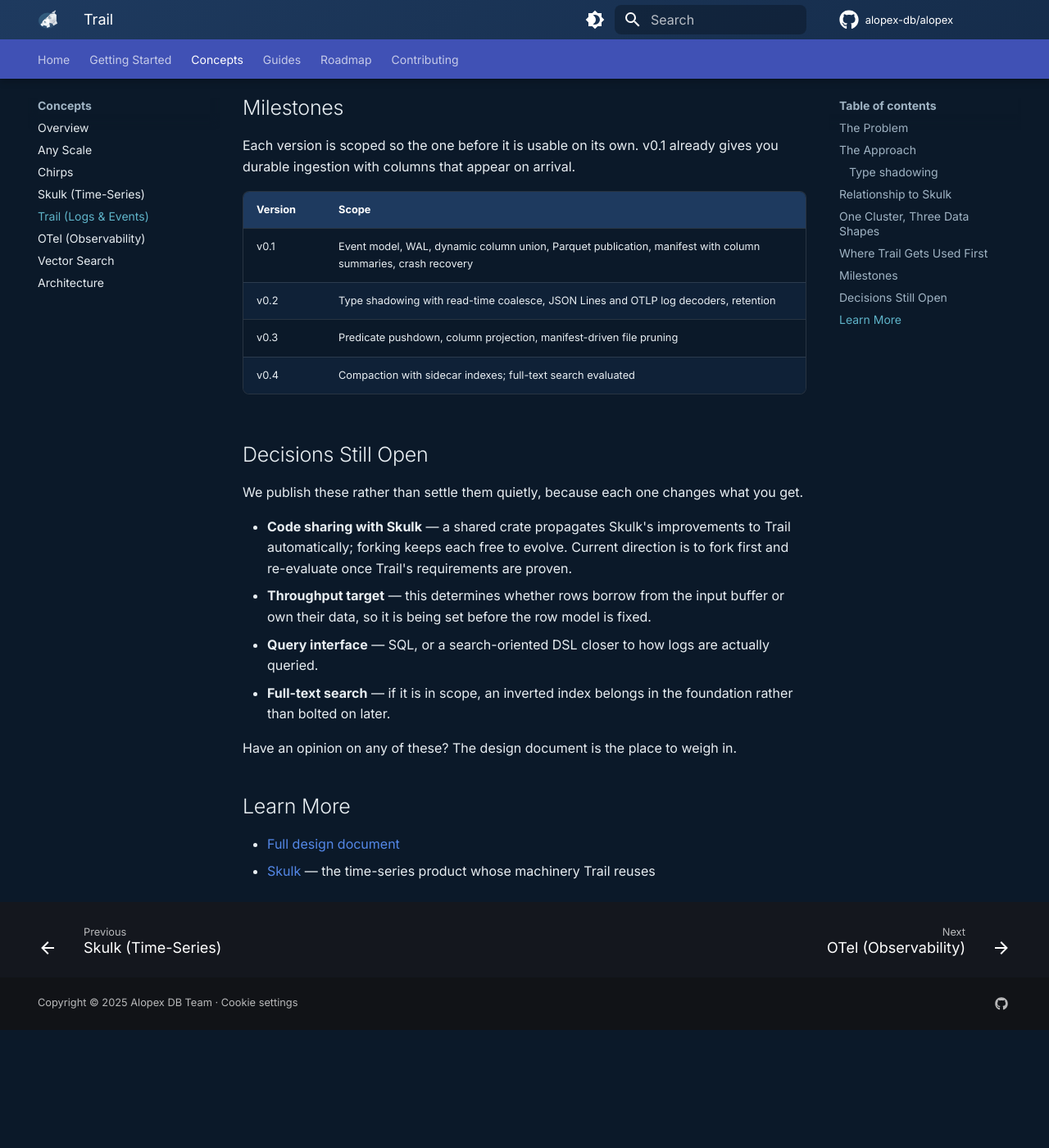
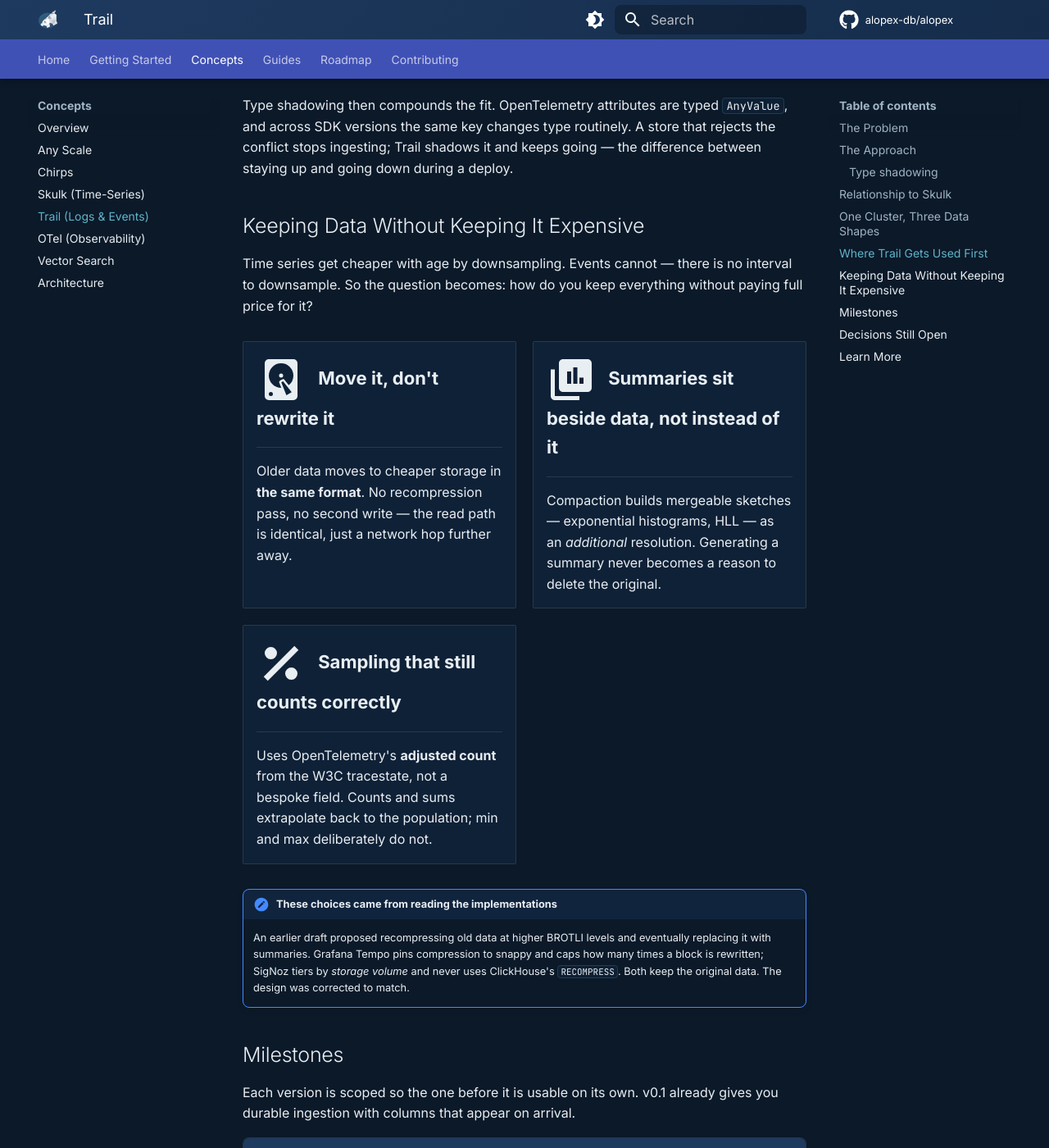
Before and after one commit to alopex-db/alopex-db.github.io, an MkDocs documentation site: the page built from docs/concepts/trail.md, in a window 1280 px wide and 1400 px high, scrolled down 3919 px. Shown: the whole window at 82% size. Built offline with MkDocs 1.6.1 and Material for MkDocs 9.7.7, drawn with Linux system fonts in a browser that asks for light colours; comment, search, counter and statistics services are not loaded; before the commit the page ends 5175 px from its top, so only the background shows below that; some of the changed text lies outside the part shown.

Commit message:
docs(site): Trail の保持・統計を参照実装の調査結果に合わせて改訂
- 「Keeping Data Without Keeping It Expensive」節を追加。イベントは
  ダウンサンプルできないため、形式を変えずに媒体を移す / サマリは
  元データの隣に置く / OTel の adjusted count で正しく数える、の3点を提示
- 初版が Tempo・SigNoz の実装に反証された経緯を注記として明示。
  再圧縮階層と Summary-only 置換は撤回した
- 型シャドーイングに @json 逃げ道の説明を追加。AnyValue は要素ごとに
  型の異なる配列を許すため、逃げ道がなければ取り込みが止まる
- Decisions Still Open に「compaction 時のスケッチ生成に前例がない」点を
  追加（SigNoz が未実装であるとコード中に明記している）

mkdocs build --strict 通過。

Co-Authored-By: Claude Opus 5 (1M context) <noreply@anthropic.com>

```diff
--- a/docs/concepts/trail.md
+++ b/docs/concepts/trail.md
@@ -97,6 +97,13 @@ the conflict is resolved at read time instead of write time.
 This is what "late-bound schema" means in practice: **type mismatch is a read
 concern, not an ingestion error.**
 
+Primitives get their own shadow column — `@str`, `@i64`, `@f64`, `@bool`,
+`@bytes`. Anything that doesn't fit one, such as a nested map or a
+mixed-type array, falls back to `@json`. That escape hatch is not optional:
+OpenTelemetry's `AnyValue` permits arrays whose elements differ in type, and
+without somewhere to put them, ingestion stops. Tempo solves this the same
+way, with a `ValueUnsupported` column holding JSON.
+
 ## Relationship to Skulk
 
 Trail is not a fork of Skulk's purpose — it is a reuse of Skulk's machinery.
@@ -175,6 +182,48 @@ Type shadowing then compounds the fit. OpenTelemetry attributes are typed
 store that rejects the conflict stops ingesting; Trail shadows it and keeps
 going — the difference between staying up and going down during a deploy.
 
+## Keeping Data Without Keeping It Expensive
+
+Time series get cheaper with age by downsampling. Events cannot — there is no
+interval to downsample. So the question becomes: how do you keep everything
+without paying full price for it?
+
+<div class="grid cards" markdown>
+
+-   :material-harddisk:{ .lg .middle } **Move it, don't rewrite it**
+
+    ---
+
+    Older data moves to cheaper storage in **the same format**. No
+    recompression pass, no second write — the read path is identical, just
+    a network hop further away.
+
+-   :material-chart-box-multiple:{ .lg .middle } **Summaries sit beside data, not instead of it**
+
+    ---
+
+    Compaction builds mergeable sketches — exponential histograms, HLL — as
+    an *additional* resolution. Generating a summary never becomes a reason
+    to delete the original.
+
+-   :material-percent:{ .lg .middle } **Sampling that still counts correctly**
+
+    ---
+
+    Uses OpenTelemetry's **adjusted count** from the W3C tracestate, not a
+    bespoke field. Counts and sums extrapolate back to the population;
+    min and max deliberately do not.
+
+</div>
+
+!!! note "These choices came from reading the implementations"
+
+    An earlier draft proposed recompressing old data at higher BROTLI levels
+    and eventually replacing it with summaries. Grafana Tempo pins compression
+    to snappy and caps how many times a block is rewritten; SigNoz tiers by
+    *storage volume* and never uses ClickHouse's `RECOMPRESS`. Both keep the
+    original data. The design was corrected to match.
+
 ## Milestones
 
 Each version is scoped so the one before it is usable on its own. v0.1 already
@@ -201,6 +250,10 @@ you get.
   actually queried.
 - **Full-text search** — if it is in scope, an inverted index belongs in the
   foundation rather than bolted on later.
+- **Sketches at compaction time** — building mergeable sketches during
+  compaction has no precedent to copy. SigNoz's code says as much in a
+  comment: *"we don't have any aggregated table for sketches (yet)"*. That
+  makes it both an opportunity and a design we have to justify on our own.
 
 Have an opinion on any of these? The design document is the place to weigh in.
 
```
